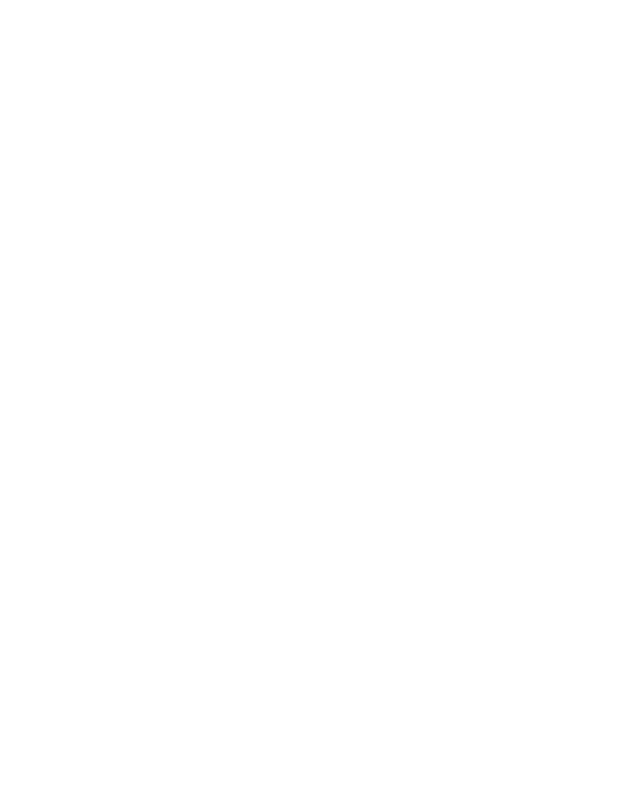
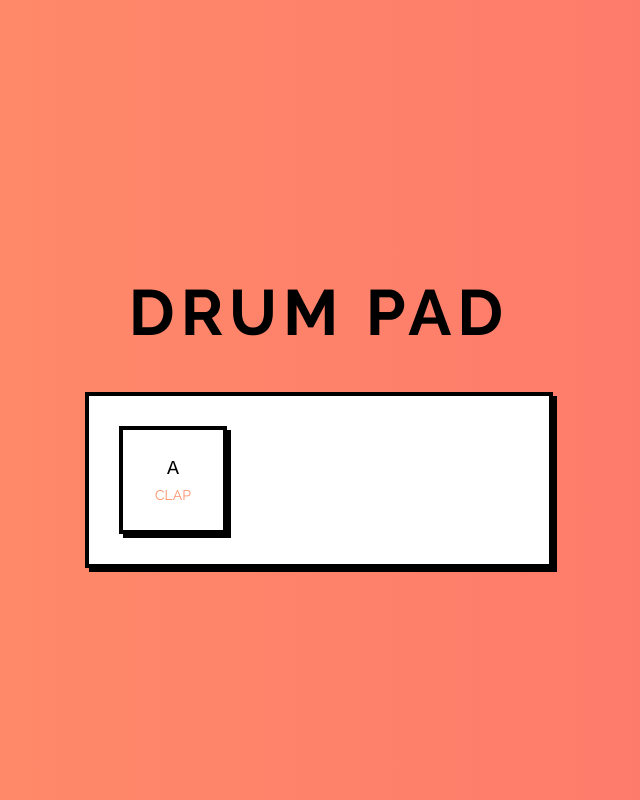
Before and after one commit to svadhis/tp-drumpad, a plain HTML site: page index.html in a window 1280 px wide. Shown: the whole page, without its empty margins (321-961 px from the left). Drawn offline with Linux system fonts and the light colour scheme.

Commit message:
init working

```diff
--- a/index.html
+++ b/index.html
@@ -3,9 +3,29 @@
 <head>
   <meta charset="UTF-8">
   <meta name="viewport" content="width=device-width, initial-scale=1.0">
-  <title>Document</title>
+  <link rel="stylesheet" href="./style.css">
+  <title>TP Drumpad</title>
 </head>
 <body>
+  <h1>DRUM PAD</h1>
+  <div class="pad">
+    <div data-key="65" class="key">
+      <kbd>A</kbd>
+      <span class="sound">clap</span>
+    </div>
+    <!-- Générer les 8 boxes restantes correspondant aux fichiers audio à jouer -->
+  </div>
+  <!-- Audio source -->
+  <audio data-key="65" src="https://s3-us-west-2.amazonaws.com/s.cdpn.io/1159990/clap.wav"></audio>
+  <audio data-key="90" src="https://s3-us-west-2.amazonaws.com/s.cdpn.io/1159990/hihat.wav"></audio>
+  <audio data-key="69" src="https://s3-us-west-2.amazonaws.com/s.cdpn.io/1159990/kick.wav"></audio>
+  <audio data-key="81" src="https://s3-us-west-2.amazonaws.com/s.cdpn.io/1159990/openhat.wav"></audio>
+  <audio data-key="83" src="https://s3-us-west-2.amazonaws.com/s.cdpn.io/1159990/boom.wav"></audio>
+  <audio data-key="68" src="https://s3-us-west-2.amazonaws.com/s.cdpn.io/1159990/ride.wav"></audio>
+  <audio data-key="87" src="https://s3-us-west-2.amazonaws.com/s.cdpn.io/1159990/snare.wav"></audio>
+  <audio data-key="88" src="https://s3-us-west-2.amazonaws.com/s.cdpn.io/1159990/tom.wav"></audio>
+  <audio data-key="67" src="https://s3-us-west-2.amazonaws.com/s.cdpn.io/1159990/tink.wav"></audio>
 
+  <script src="./script.js"></script>
 </body>
 </html>
--- /dev/null
+++ b/style.css
@@ -0,0 +1,63 @@
+@import url("https://fonts.googleapis.com/css?family=Raleway:400,400i,700");
+
+html, body {
+  background: linear-gradient(to left, #fd746c , #ff9068);
+  height: 100%;
+  width: 100%;
+  display: flex;
+  flex-direction: column;
+  justify-content: center;
+  align-items: center;
+  overflow: hidden;
+  font-family: Raleway, sans-serif;
+}
+h1 {
+  color: black;
+  font-size: 5vw;
+  letter-spacing: 6px;
+}
+.pad {
+  width: 400px;
+  display: flex;
+  justify-content: space-between;
+  flex-wrap: wrap;
+  padding: 20px 30px;
+  background-color: white;
+  border: 4px solid black;
+  box-shadow: 4px 4px 0 0 black;
+}
+.key {
+  width: 100px;
+  height: 100px;
+  margin: 10px 0;
+  display: flex;
+  flex-direction: column;
+  justify-content: center;
+  align-items: center;
+  font-size: 20px;
+  font-weight: 500;
+  color: black;
+  background-color: white;
+  border: 4px solid black;
+  box-shadow: 4px 4px 0 0 black;
+  user-select: none;
+  transform: translate(0, 0);
+}
+.sound {
+  font-size: 14px;
+  text-transform: uppercase;
+  color: #ff9068;
+  margin-top: 7px
+}
+.key.playing {
+  background-color: #ddd;
+  box-shadow: 0 0 0 0 black;
+  transform: translate(4px, 4px);
+  border-color: #fd746c;
+  transition: all 300ms cubic-bezier(0.075, 0.82, 0.165, 1);
+}
+.key.playing .sound {
+  color: #fd746c;
+  transform: scale(1.5);
+  transition: all 300ms cubic-bezier(0.075, 0.82, 0.165, 1);
+}
```
Also changed, not shown: script.js (added).
